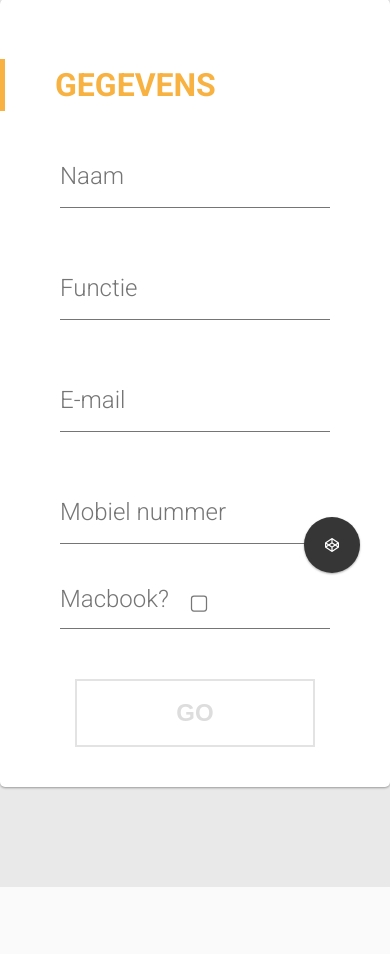
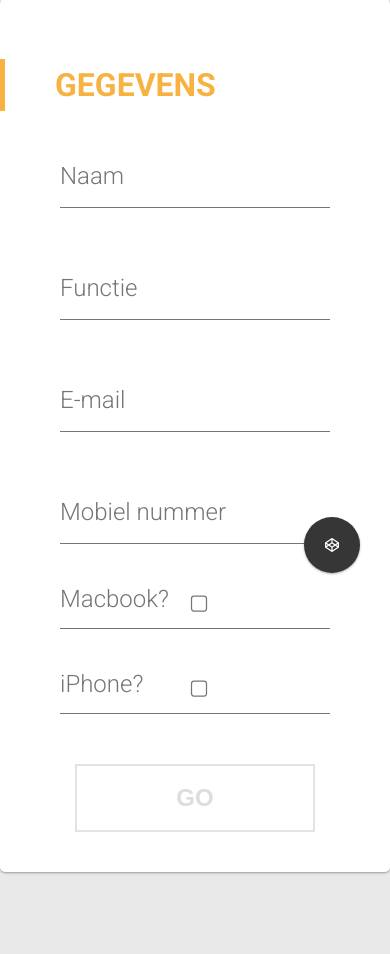
Before and after one commit to rickmur/pysigen, a Flask app: page / in a window 390 px wide. Shown: the part 241-1195 px from the top of the page. Before the commit the page ends 1128 px from the top, so only its background shows below. Run offline with Flask 2, Linux system fonts and the light colour scheme; some libraries are stand-ins or nearby versions; some web fonts are replaced.

Commit message:
Included iPhone option

```diff
--- a/routes.py
+++ b/routes.py
@@ -1,3 +1,4 @@
+#!C:\Users\Rick\envs\pysigen\Scripts\python.exe
 # Rick Mur - Maverick Solutions - (c) 2016
 from flask import Flask, render_template, request
 
@@ -19,9 +20,15 @@ def generate():
             ffont = 'Arial'
     except:
         pass
+    ffiphone = False
+    try:
+        if request.form['iphone'] == 'on':
+            ffiphone = True
+    except:
+        pass
 
     return render_template('generate.html', name = fname, role = frole, email = femail,
-                            phone = fphone, font = ffont)
+                            phone = fphone, font = ffont, iphone = ffiphone)
 
 if __name__ == '__main__':
     try:
--- a/templates/generate.html
+++ b/templates/generate.html
@@ -1,7 +1,9 @@
+{% if iphone == True %}
 <div>
 	Begin van de handtekening
 	<hr style="width: 100%;" />
 </div>
+{% endif %}
 <div style="font-family: {{ font }}; font-size: 11pt; color: #66665d;">
 	&nbsp;&nbsp;&nbsp;&nbsp;&nbsp;Met vriendelijke groet,<br />
 	<div style="font-family: {{ font }}; font-size: 11pt; color: #66665d;"><br />&nbsp;&nbsp;&nbsp;&nbsp;&nbsp;<b>{{ name }}</b><br />
@@ -14,7 +16,9 @@
 	<br />
 	<img src="http://mur.nl/back/wp-content/uploads/2016/08/handtekening.png" />
 </div>
+{% if iphone == True %}
 <div>
 	<hr style="width: 100%;" />
 	Einde van de handtekening
 </div>
+{% endif %}
--- a/templates/start.html
+++ b/templates/start.html
@@ -30,6 +30,11 @@
                     <label for="macbook">Macbook?</label>
                     <div class="bar"></div>
                 </div>
+                <div class="checkbox-container">
+                    <input type="checkbox" name="iphone"/>
+                    <label for="iphone">iPhone?</label>
+                    <div class="bar"></div>
+                </div>
                 <div class="button-container">
                     <button><span>Go</span></button>
                 </div>
```
